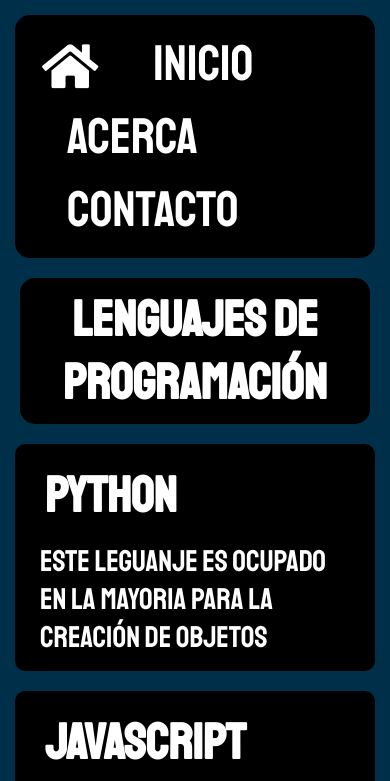
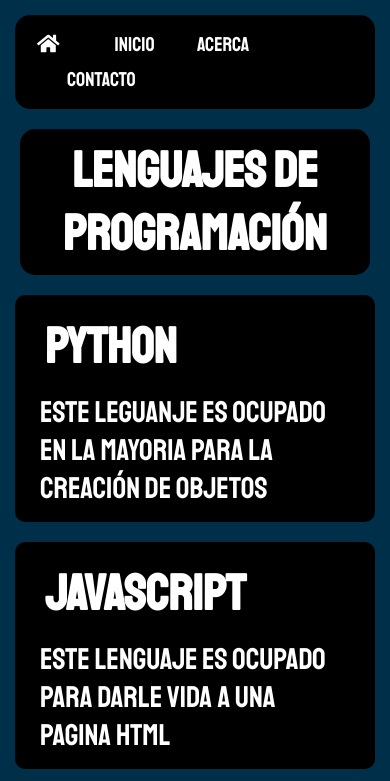
Before and after one commit to danieladair/about.com, a plain HTML site: page index.html in a window 390 px wide. Shown: the top 781 px of the page. Drawn offline with Linux system fonts and the light colour scheme.

Commit message:
Update style.css

```diff
--- a/style.css
+++ b/style.css
@@ -117,13 +117,14 @@ article p {
         color: #fff;
         float: left;
         display: inline-block;
-        font-size: 50px;
-        margin-top: 10px;
-        margin-left: 10px;
+        font-size: 20px;
+        margin-top: 5px;
+        margin-left: 5px;
     }
 
     nav ul li a {
-        font-size: 50px;
+        display: inline-block;
+        font-size: 20px;
     }
 
     div h1 {
```
